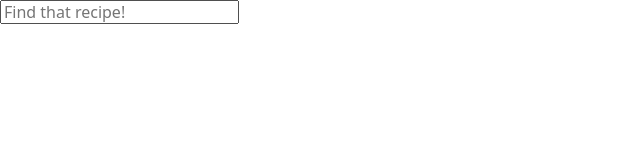
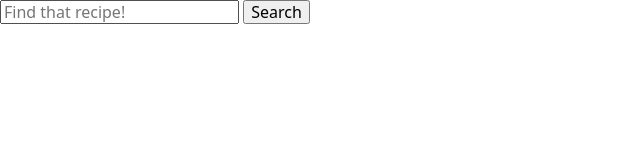
Before and after one commit to ciscokiidd/flatiron-frontend-phase-1-project-, a plain HTML site: page index.html in a window 1280 px wide. Shown: the whole page, without its empty margins (0-640 px from the left). Drawn offline with nearby package versions, Linux system fonts and the light colour scheme.

Commit message:
"added search button into div"

```diff
--- a/index.html
+++ b/index.html
@@ -13,6 +13,7 @@
     <div class="container">
         <div class="search-container">
             <input type="text" placeholder="Find that recipe!" id="user-input">
+            <button id="search-btn">Search</button>
         </div>
     </div>
 </body>
```
